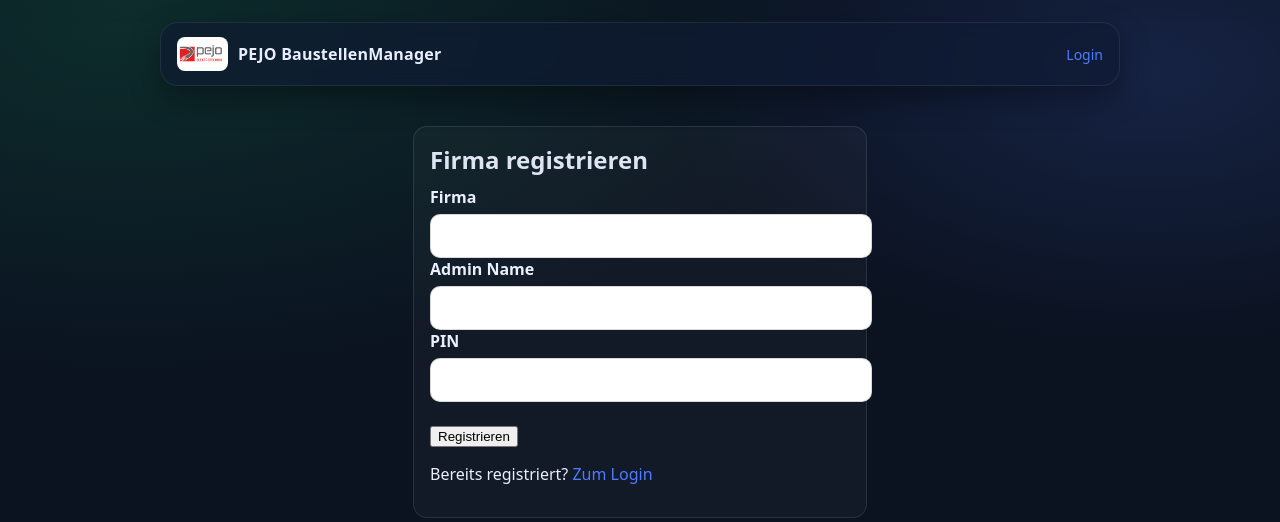
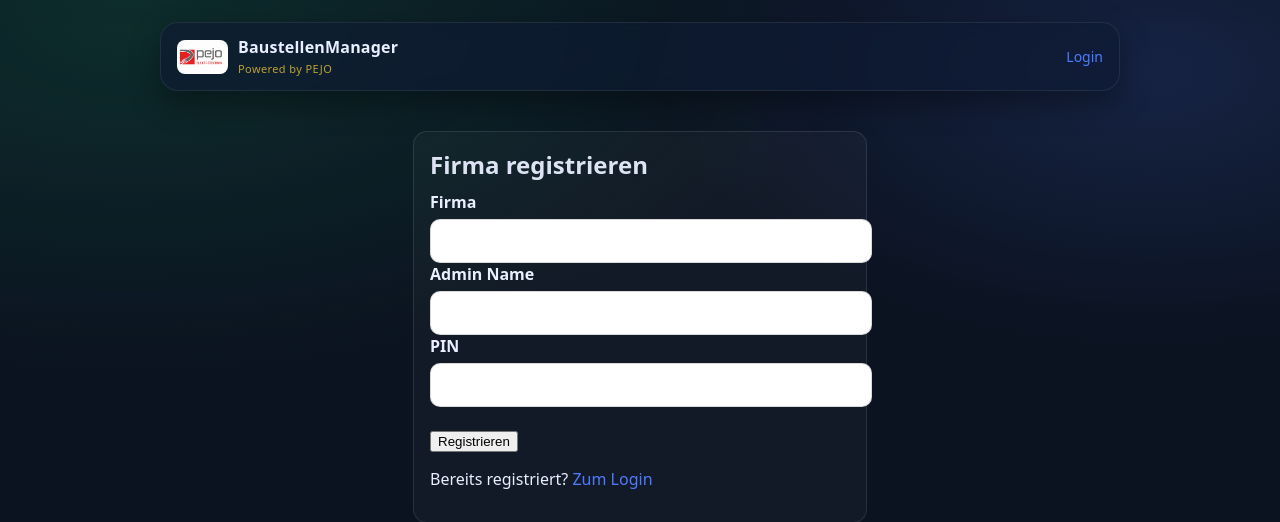
Before and after one commit to sumejjakurgas2015-ai/bautagesbericht-app, a Flask app: page /register in a window 1280 px wide. Shown: the top 522 px of the page. Run offline with Flask 3, Linux system fonts and the light colour scheme; some libraries are stand-ins or nearby versions.

Commit message:
Add neutral BaustellenManager branding with Powered by PEJO

```diff
--- a/templates/base.html
+++ b/templates/base.html
@@ -4,7 +4,13 @@
   <meta charset="utf-8" />
   <meta name="viewport" content="width=device-width, initial-scale=1, viewport-fit=cover" />
 
-  <title>{{ app_name }}</title>
+  <title>
+    {% if user_id %}
+      {{ app_name }}
+    {% else %}
+      BaustellenManager
+    {% endif %}
+  </title>
 
   <link rel="manifest" href="/static/manifest.json">
   <link rel="icon" href="/static/icon-192.png">
@@ -160,12 +166,30 @@
       font-weight: 800;
       color: #e9efff;
       letter-spacing: .3px;
+      text-align: center;
     }
 
     .splash-subtitle{
       margin-top: 6px;
       font-size: 13px;
       color: #9fb0d0;
+      text-align: center;
+    }
+
+    .powered-by{
+      display:block;
+      margin-top:4px;
+      font-size:11px;
+      font-weight:500;
+      letter-spacing:.4px;
+      color:#d4af37;
+      opacity:.9;
+    }
+
+    .brand-name{
+      display:flex;
+      flex-direction:column;
+      line-height:1.3;
     }
 
     @media (max-width: 700px){
@@ -180,56 +204,131 @@
     }
   </style>
 </head>
+
 <body>
+
+  <!-- Splash screen -->
   <div id="app-splash">
+
     <img
       src="{{ url_for('static', filename='logo.png') }}"
       alt="Bautagesbericht Logo"
       class="splash-logo"
     >
-   <div class="splash-title">{{ app_name }}</div>
-    <div class="splash-subtitle">Digitaler Tagesbericht</div>
+
+    <div class="splash-title">
+      {% if user_id %}
+        {{ app_name }}
+      {% else %}
+        BaustellenManager
+      {% endif %}
+    </div>
+
+    {% if not user_id %}
+      <div class="powered-by">
+        Powered by PEJO
+      </div>
+    {% endif %}
+
+    <div class="splash-subtitle">
+      Digitaler Tagesbericht
+    </div>
+
   </div>
 
+  <!-- Hauptbereich -->
   <div class="wrap">
+
     <div class="topbar">
+
       <div class="brand">
-        <img src="{{ url_for('static', filename='logo.png') }}"
-             alt="Logo"
-             style="height:34px; width:auto; border-radius:8px;">
-        <span>{{ app_name }}</span>
+
+        <img
+          src="{{ url_for('static', filename='logo.png') }}"
+          alt="Logo"
+          style="height:34px; width:auto; border-radius:8px;"
+        >
+
+        <span class="brand-name">
+
+          {% if user_id %}
+
+            {{ app_name }}
+
+          {% else %}
+
+            BaustellenManager
+
+            <small class="powered-by">
+              Powered by PEJO
+            </small>
+
+          {% endif %}
+
+        </span>
+
       </div>
 
       <div class="nav-links">
+
         {% if user_id %}
+
           <span style="opacity:.8;">
             👷 {{ user_name }}
           </span>
-          <a href="{{ url_for('list_reports') }}">Berichte</a>
-          <a href="{{ url_for('users_list') }}">Mitarbeiter</a>
-          <a class="btn-logout" href="{{ url_for('logout') }}">Logout</a>
+
+          <a href="{{ url_for('list_reports') }}">
+            Berichte
+          </a>
+
+          <a href="{{ url_for('users_list') }}">
+            Mitarbeiter
+          </a>
+
+          <a class="btn-logout" href="{{ url_for('logout') }}">
+            Logout
+          </a>
+
         {% else %}
-          <a href="{{ url_for('login') }}">Login</a>
+
+          <a href="{{ url_for('login') }}">
+            Login
+          </a>
+
         {% endif %}
+
       </div>
+
     </div>
 
     <div class="content">
+
       {% with messages = get_flashed_messages(with_categories=true) %}
+
         {% if messages %}
+
           {% for category, msg in messages %}
-            <div class="flash {{ category }}">{{ msg }}</div>
+
+            <div class="flash {{ category }}">
+              {{ msg }}
+            </div>
+
           {% endfor %}
+
         {% endif %}
+
       {% endwith %}
 
       {% block content %}{% endblock %}
+
     </div>
+
   </div>
 
   <script>
     window.addEventListener("load", function () {
       const splash = document.getElementById("app-splash");
+
       setTimeout(function () {
         splash.classList.add("hide");
       }, 700);
@@ -237,5 +336,6 @@
   </script>
 
   <script src="/static/notifications.js"></script>
+
 </body>
 </html>
```
